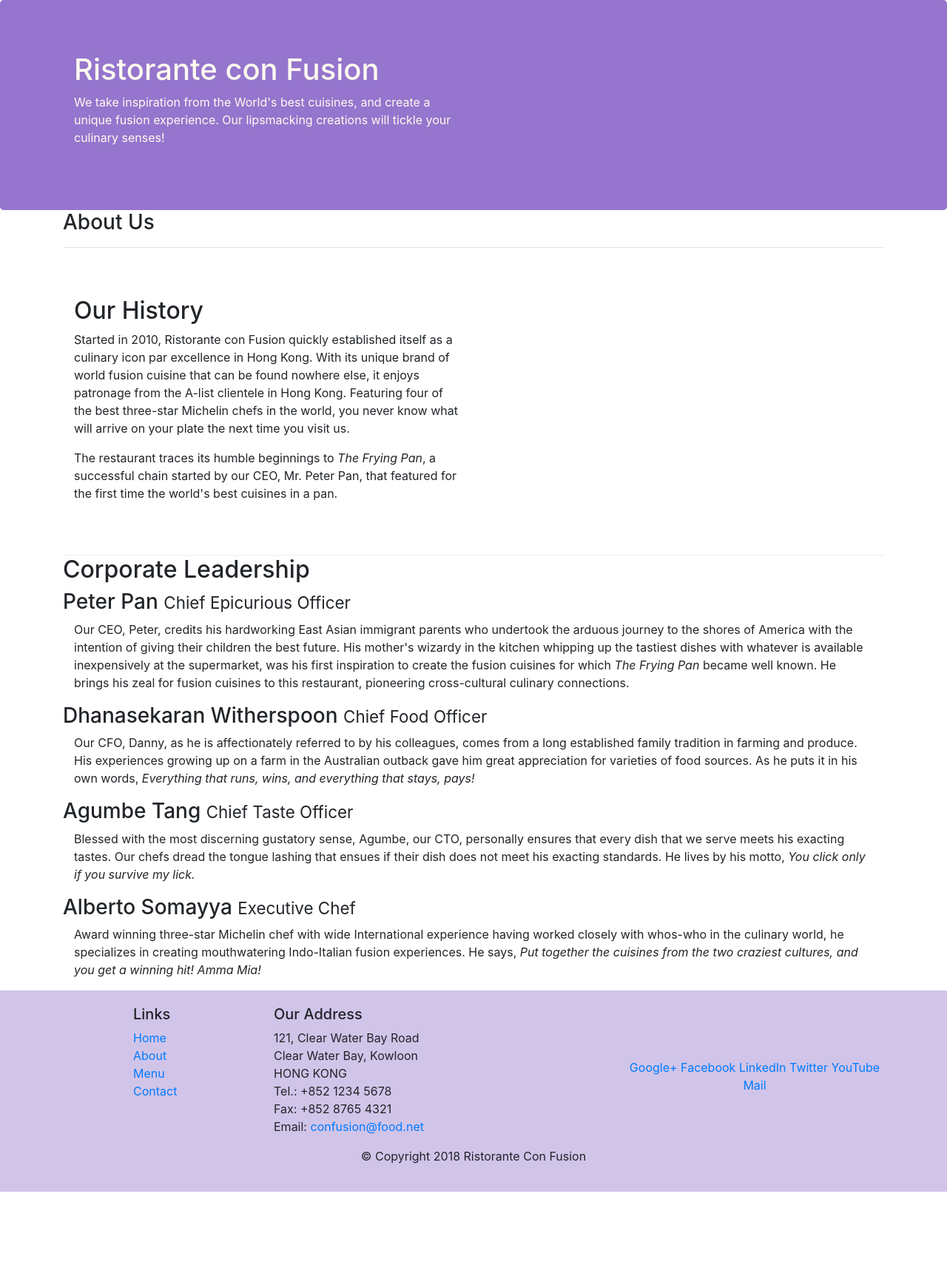
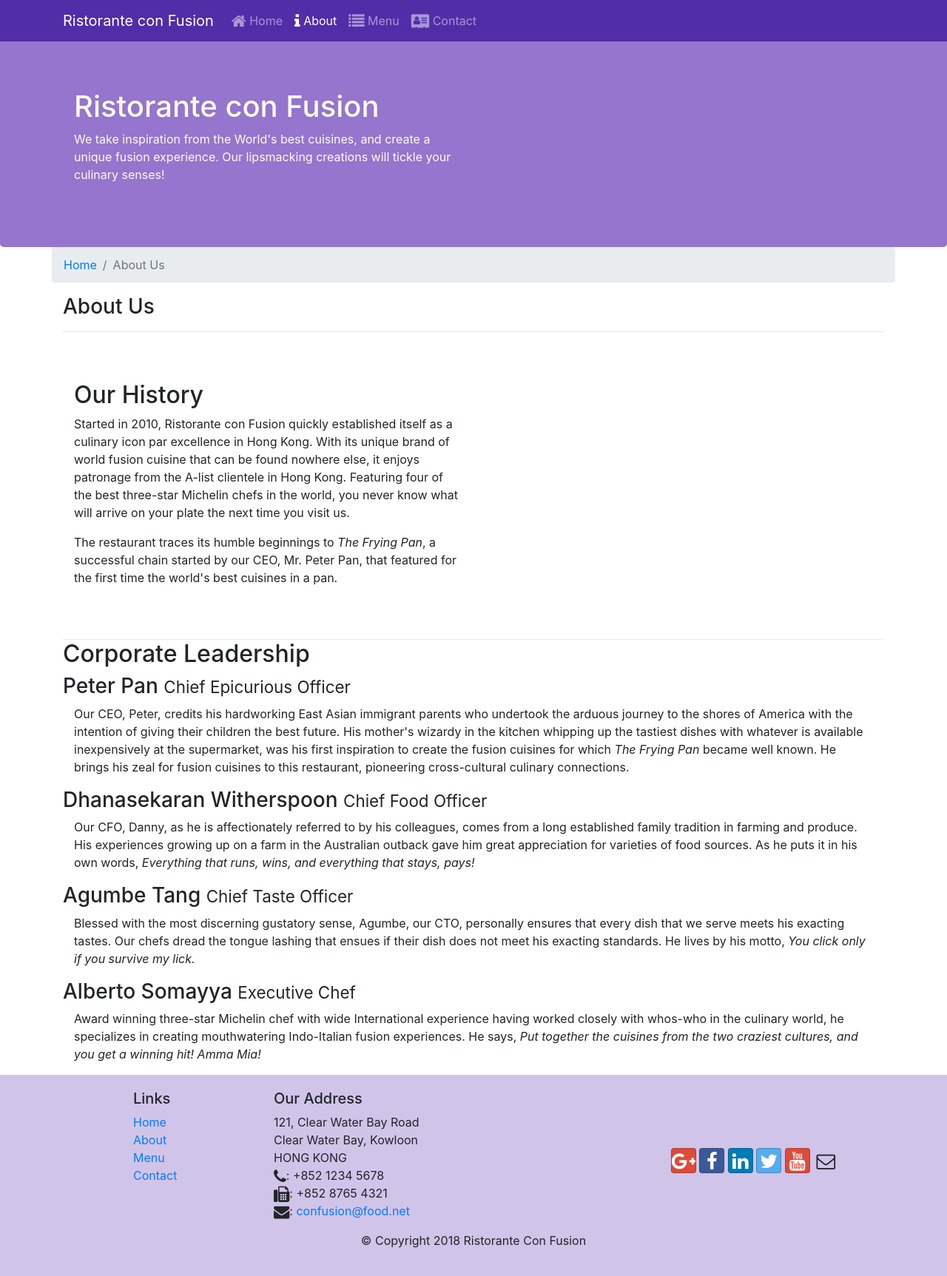
Before and after one commit to Ravi1674/First-Design, a website: page aboutus.html in a window 1280 px wide. Shown: the whole page at 74% size. Before the commit the page ends 1611 px from the top, so only its background shows below. Drawn offline with nearby package versions, Linux system fonts and the light colour scheme.

Commit message:
Icon Font

```diff
--- a/aboutus.html
+++ b/aboutus.html
@@ -9,13 +9,31 @@
 
     <!-- Bootstrap CSS -->
     <link rel="stylesheet" href="node_modules/bootstrap/dist/css/bootstrap.min.css">
+    <link rel="stylesheet" href="node_modules/font-awesome/css/font-awesome.min.css">
+    <link rel="stylesheet" href="node_modules/bootstrap-social/bootstrap-social.css">
     <link rel="stylesheet" href="css/styles.css">
     <title>Ristorante Con Fusion: About Us</title>
 
 </head>
 
 <body>
+  <nav class="navbar navbar-dark navbar-expand-sm fixed-top">
+    <div class="container">
+      <button class="navbar-toggler" type="button" data-toggle="collapse" data-target="#Navbar">
+        <span class="navbar-toggler-icon"></span>
+      </button>
+      <a class="navbar-brand" href="#">Ristorante con Fusion</a>
+      <div class="collapse navbar-collapse" id="Navbar">
+        <ul class="navbar-nav mr-auto">
+          <li class="nav-item"><a class="nav-link" href="./index.html"><span class="fa fa-home fa-lg"></span> Home</a></li>
+          <li class="nav-item"><a class="nav-link active" href="./aboutus.html"><span class="fa fa-info fa-lg"></span> About</a></li>
+          <li class="nav-item"><a class="nav-link" href="#"><span class="fa fa-list fa-lg"></span> Menu</a></li>
+          <li class="nav-item"><a class="nav-link" href="#"><span class="fa fa-address-card fa-lg"></span> Contact</a></li>
+        </ul>
+      </div>
+    </div>
 
+  </nav>
     <header class="jumbotron">
         <div class="container">
             <div class="row row-header">
@@ -31,6 +49,10 @@
 
     <div class="container">
         <div class="row">
+          <ol class="col-12 breadcrumb">
+              <li class="breadcrumb-item"><a href="./index.html">Home</a></li>
+              <li class="breadcrumb-item active">About Us</li>
+          </ol>
             <div class="col">
                <h3>About Us</h3>
                <hr>
@@ -70,8 +92,8 @@
                 <div class="col-4 offset-1 col-sm-2">
                     <h5>Links</h5>
                     <ul class="list-unstyled">
-                        <li><a href="#">Home</a></li>
-                        <li><a href="#">About</a></li>
+                        <li><a href="./index.html">Home</a></li>
+                        <li><a href="./aboutus.html">About</a></li>
                         <li><a href="#">Menu</a></li>
                         <li><a href="#">Contact</a></li>
                     </ul>
@@ -82,19 +104,20 @@
 		              121, Clear Water Bay Road<br>
 		              Clear Water Bay, Kowloon<br>
 		              HONG KONG<br>
-		              Tel.: +852 1234 5678<br>
-		              Fax: +852 8765 4321<br>
-		              Email: <a href="mailto:confusion@food.net">confusion@food.net</a>
+                  <i class="fa fa-phone fa-lg"></i>: +852 1234 5678<br>
+		              <i class="fa fa-fax fa-lg"></i>: +852 8765 4321<br>
+		              <i class="fa fa-envelope fa-lg"></i>: <a href="mailto:confusion@food.net">confusion@food.net</a>
 		           </address>
                 </div>
                 <div class="col-12 col-sm-4 align-self-center">
                     <div class="text-center">
-                        <a href="http://google.com/+">Google+</a>
-                        <a href="http://www.facebook.com/profile.php?id=">Facebook</a>
-                        <a href="http://www.linkedin.com/in/">LinkedIn</a>
-                        <a href="http://twitter.com/">Twitter</a>
-                        <a href="http://youtube.com/">YouTube</a>
-                        <a href="mailto:">Mail</a>
+                          <a class="btn btn-social-icon btn-google" href="http://google.com/+"><i class="fa fa-google-plus"></i></a>
+                          <a class="btn btn-social-icon btn-facebook" href="http://www.facebook.com/profile.php?id="><i class="fa fa-facebook"></i></a>
+                          <a class="btn btn-social-icon btn-linkedin" href="http://www.linkedin.com/in/"><i class="fa fa-linkedin"></i></a>
+                          <a class="btn btn-social-icon btn-twitter" href="http://twitter.com/"><i class="fa fa-twitter"></i></a>
+                          <a class="btn btn-social-icon btn-google" href="http://youtube.com/"><i class="fa fa-youtube"></i></a>
+                          <a class="btn btn-social-icon" href="mailto:"><i class="fa fa-envelope-o"></i></a>
+
                     </div>
                 </div>
            </div>
--- a/css/styles.css
+++ b/css/styles.css
@@ -28,3 +28,12 @@
   background: #9575CD;
   color: floralwhite;
 }
+
+body{
+  padding: 50px 0px 0px 0px;
+  z-index: 0;
+}
+
+.navbar-dark{
+  background-color: #512DA8;
+}
--- a/package.json
+++ b/package.json
@@ -15,6 +15,8 @@
   },
   "dependencies": {
     "bootstrap": "^4.5.3",
+    "bootstrap-social": "^5.1.1",
+    "font-awesome": "^4.7.0",
     "jquery": "^3.5.1",
     "popper.js": "^1.12.9"
   },
```
Also changed, not shown: index.html (+32 -14 lines), 1 other file.
